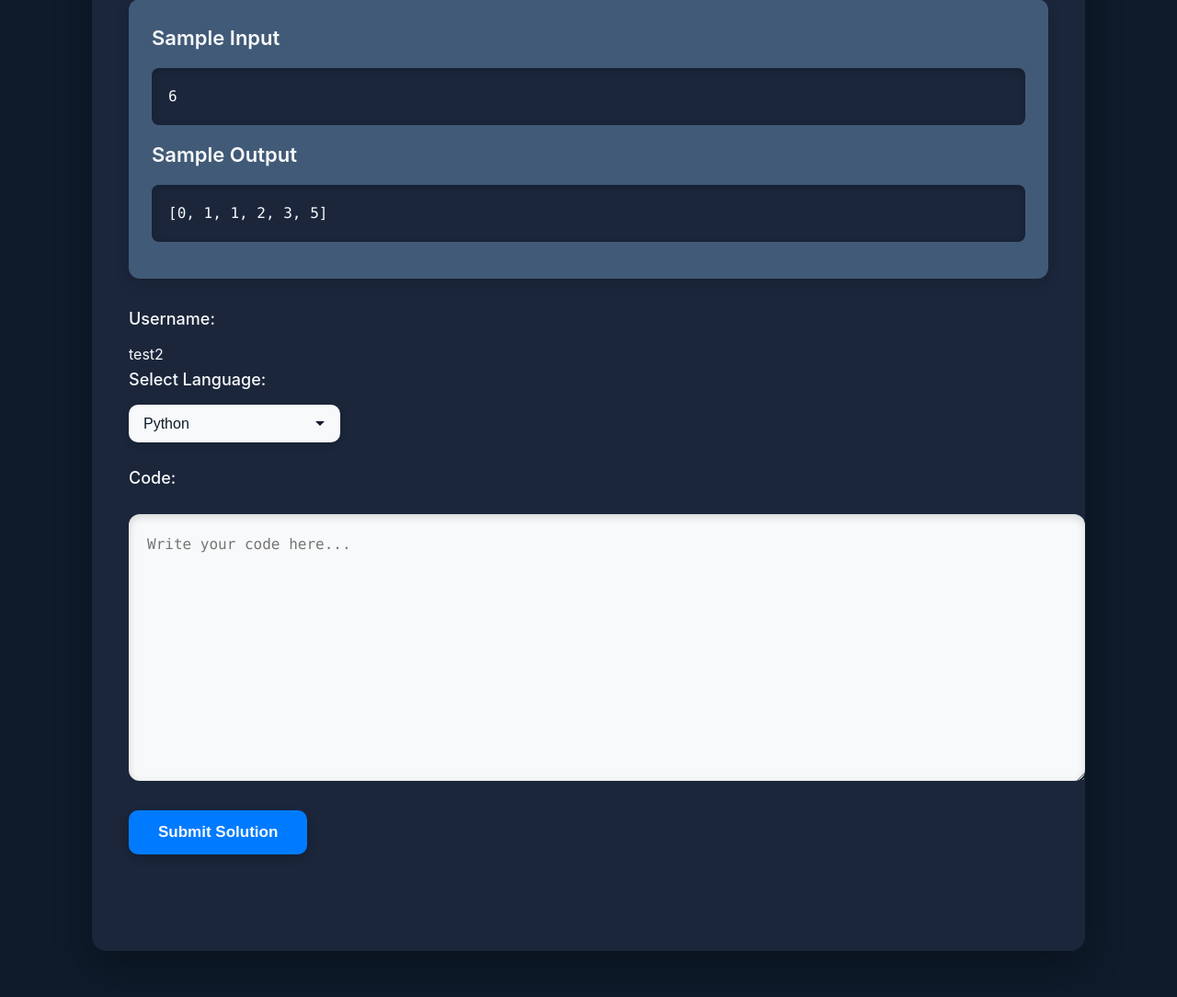
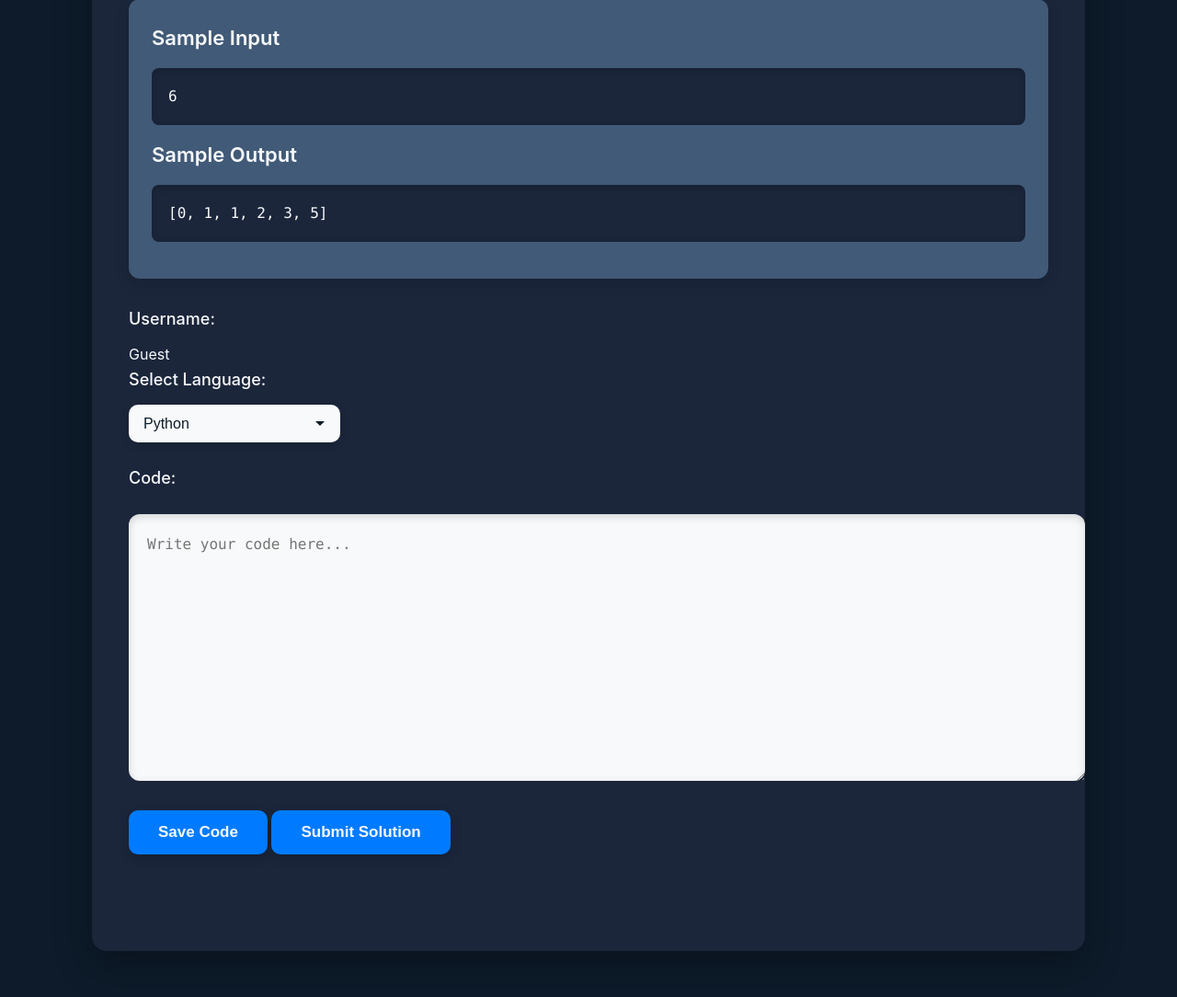
Before and after one commit to swanand11/codeGolf-acm-, a Flask app: template server/templates/sampleq.html in a window 1280 px wide. Shown: the part 335-1419 px from the top of the page at 92% size. Run offline with Flask 3, Linux system fonts and the light colour scheme; the template is opened without the code that fills it, so the values that code supplies are empty; some libraries are stand-ins or nearby versions.

Commit message:
"local storage for attempted questions"

```diff
--- a/server/templates/sampleq.html
+++ b/server/templates/sampleq.html
@@ -320,6 +320,7 @@
                       required spellcheck="false"></textarea>
         </div>
 
+        <button type="button" id="saveCodeButton">Save Code</button>
         <button type="submit">Submit Solution</button>
     </form>
 
@@ -329,9 +330,8 @@
     <!-- Integrated Script -->
     <script>
         document.addEventListener('DOMContentLoaded', async () => {
-
             // For testing, use either the stored username or a default value
-            const username = localStorage.getItem('username') || 'test2';
+            const username = localStorage.getItem('username') || 'Guest';
             document.getElementById('usernameDisplay').textContent = username;
 
             // Get the question ID from the URL
@@ -359,10 +359,28 @@
                 document.getElementById('sampleInput').textContent = question.sample_input;
                 document.getElementById('sampleOutput').textContent = question.sample_output;
 
+                // Load the user's previous submission from localStorage (if any)
+                const savedSubmission = localStorage.getItem(`submission_${question.id}`);
+                document.getElementById('codeArea').value = savedSubmission || '';
+
             } catch (error) {
                 console.error('Error loading question:', error);
                 alert('Error loading question data. Please try again later.');
             }
+
+            // Handle "Save Code" button click
+            document.getElementById('saveCodeButton').addEventListener('click', () => {
+                const code = document.getElementById('codeArea').value;
+
+                if (!question) {
+                    alert('Question data is not loaded yet!');
+                    return;
+                }
+
+                // Save the submission to localStorage
+                localStorage.setItem(`submission_${question.id}`, code);
+                alert('Code saved successfully!');
+            });
 
             // Handle form submission
             const form = document.getElementById('codeForm');
```
